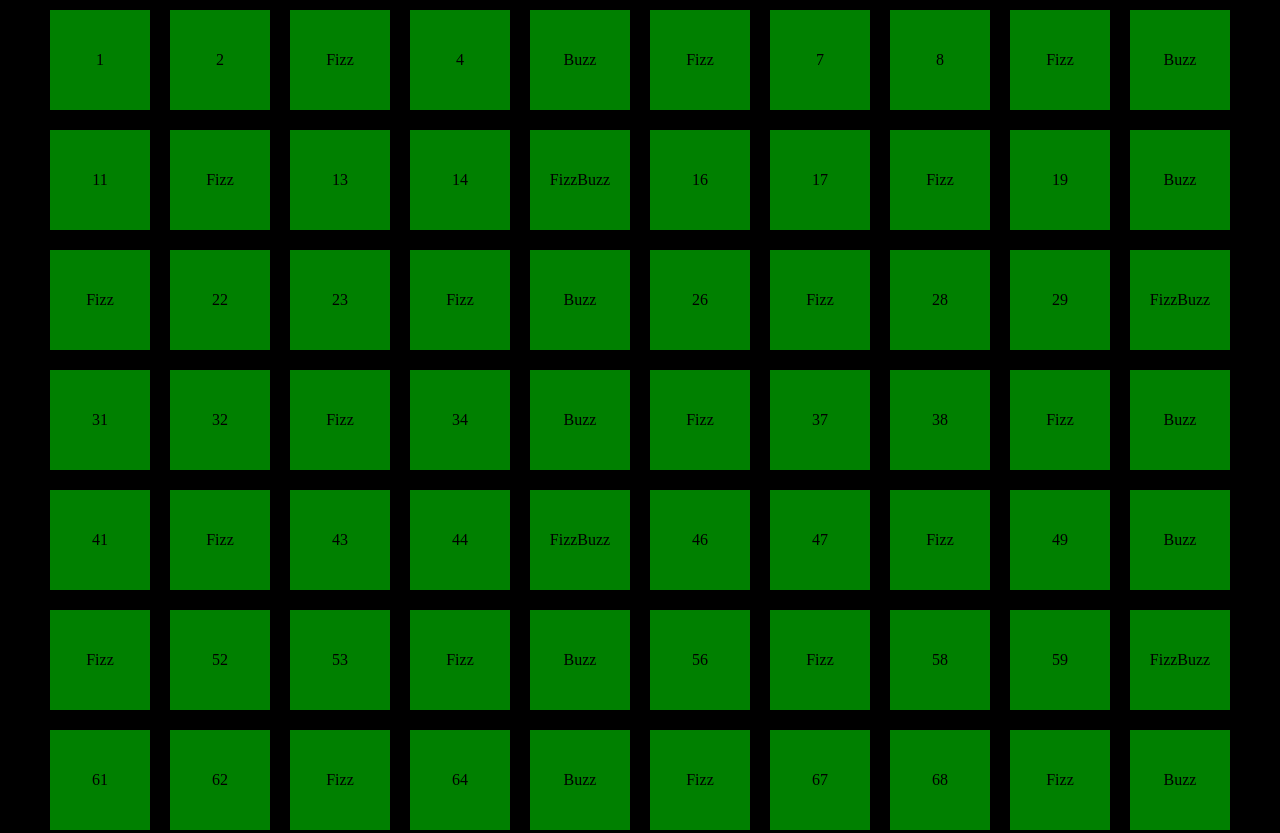
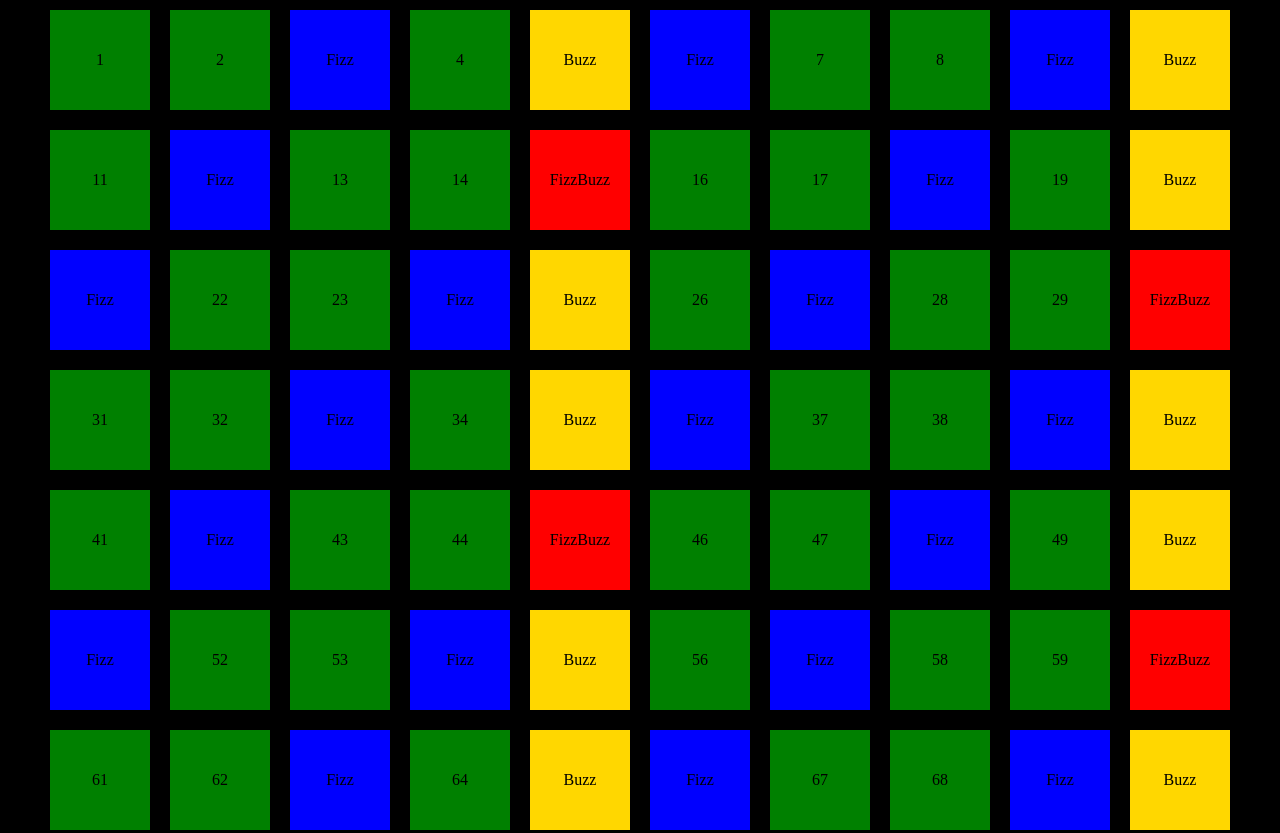
Before and after one commit to GiuseppeM22/js-fizzbuzz, a plain HTML site: page index.html in a window 1280 px wide. Shown: the top 833 px of the page. Drawn offline with Linux system fonts and the light colour scheme.

Commit message:
feat: add box color

```diff
--- a/css/style.css
+++ b/css/style.css
@@ -23,3 +23,13 @@
     margin: 10px;
 
 }
+
+.red{
+    background-color: red;
+}
+.blue{
+    background-color: blue;
+}
+.gold{
+    background-color: gold;
+}
--- a/js/script.js
+++ b/js/script.js
@@ -11,15 +11,15 @@ for (let i = 1; i <= 100 ; i++) {
 
 
 
-    if (i % 3 == 0 && i % 5 == 0)
+    if (i % 3 == 0 && i % 5 == 0 )
     //console.log (fizzBuzz)
-    contenitore.innerHTML += `<div class="box">${fizzBuzz}</div>`
+    contenitore.innerHTML += `<div class="box red">${fizzBuzz}</div>`
     else if (i % 3 == 0)
     //console.log (fizz)
-    contenitore.innerHTML += `<div class="box">${fizz}</div>`
+    contenitore.innerHTML += `<div class="box blue">${fizz}</div>`
     else if ( i % 5 == 0)
     //console.log (buzz)
-    contenitore.innerHTML += `<div class="box">${buzz}</div>`
+    contenitore.innerHTML += `<div class="box gold">${buzz}</div>`
     else
     //console.log (i)
     contenitore.innerHTML += `<div class="box">${numero}</div>`
```
